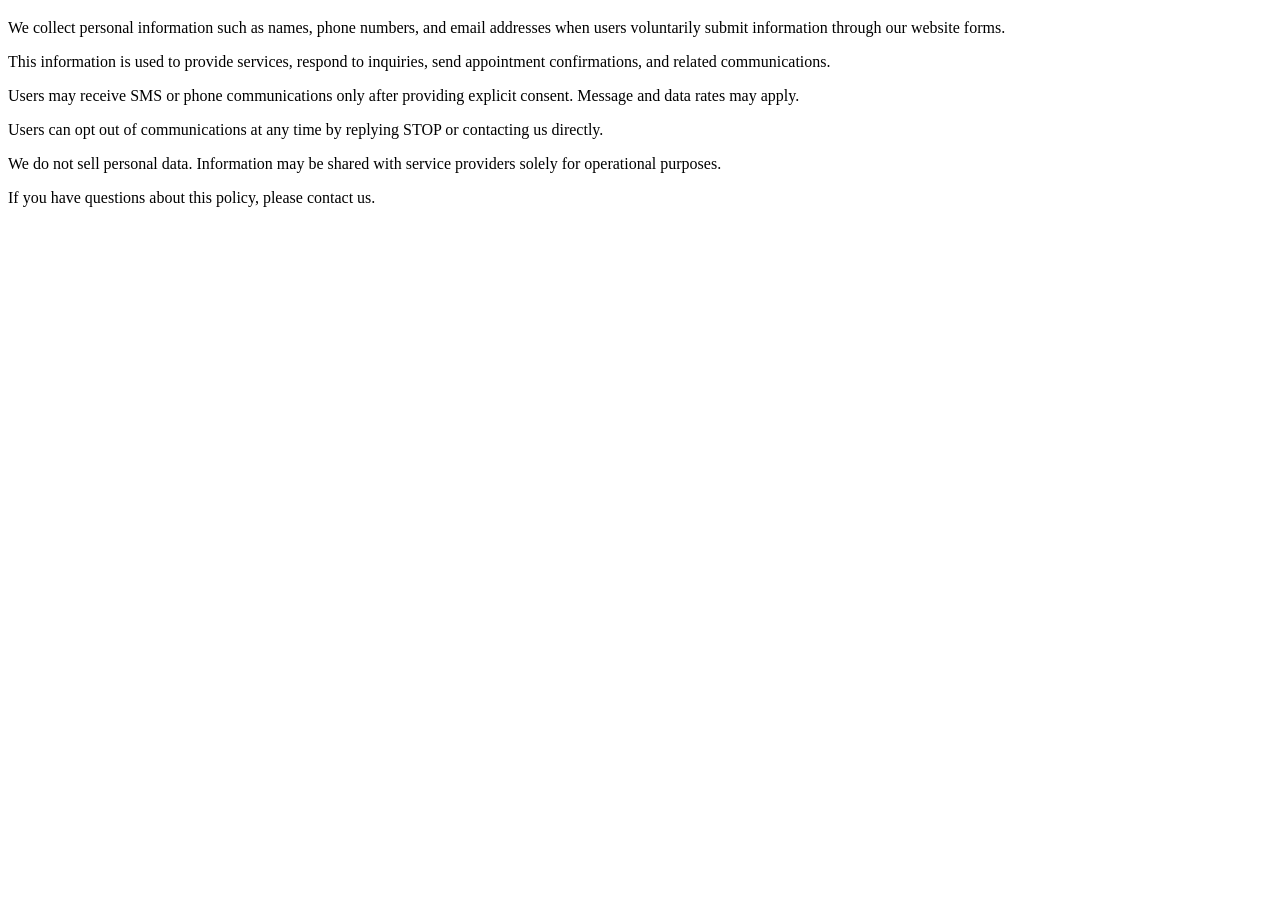
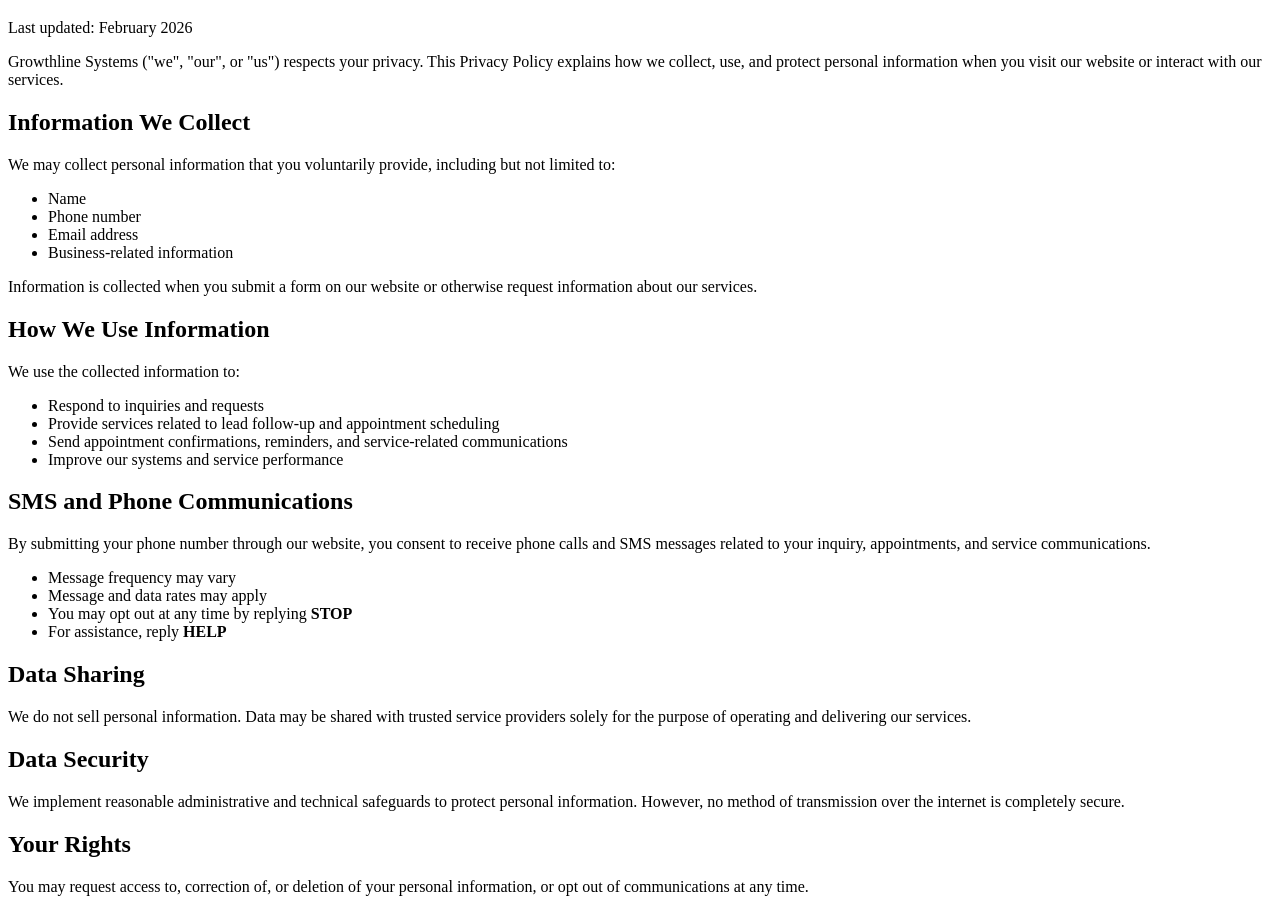
Before and after one commit to axelostling/growthlinesystems.com, a plain HTML site: page privacy.html in a window 1280 px wide. Shown: the part 61-959 px from the top of the page. Before the commit the page ends 800 px from the top, so only its background shows below. Drawn offline with Linux system fonts and the light colour scheme.

Commit message:
privacy.html

```diff
--- a/privacy.html
+++ b/privacy.html
@@ -1,22 +1,84 @@
 <!DOCTYPE html>
-<html>
+<html lang="en">
 <head>
+  <meta charset="UTF-8">
   <title>Privacy Policy</title>
-  <meta charset="UTF-8">
 </head>
 <body>
   <h1>Privacy Policy</h1>
+  <p>Last updated: February 2026</p>
 
-  <p>We collect personal information such as names, phone numbers, and email addresses when users voluntarily submit information through our website forms.</p>
+  <p>
+    Growthline Systems ("we", "our", or "us") respects your privacy. This Privacy Policy explains
+    how we collect, use, and protect personal information when you visit our website or interact
+    with our services.
+  </p>
 
-  <p>This information is used to provide services, respond to inquiries, send appointment confirmations, and related communications.</p>
+  <h2>Information We Collect</h2>
+  <p>
+    We may collect personal information that you voluntarily provide, including but not limited to:
+  </p>
+  <ul>
+    <li>Name</li>
+    <li>Phone number</li>
+    <li>Email address</li>
+    <li>Business-related information</li>
+  </ul>
 
-  <p>Users may receive SMS or phone communications only after providing explicit consent. Message and data rates may apply.</p>
+  <p>
+    Information is collected when you submit a form on our website or otherwise request information
+    about our services.
+  </p>
 
-  <p>Users can opt out of communications at any time by replying STOP or contacting us directly.</p>
+  <h2>How We Use Information</h2>
+  <p>
+    We use the collected information to:
+  </p>
+  <ul>
+    <li>Respond to inquiries and requests</li>
+    <li>Provide services related to lead follow-up and appointment scheduling</li>
+    <li>Send appointment confirmations, reminders, and service-related communications</li>
+    <li>Improve our systems and service performance</li>
+  </ul>
 
-  <p>We do not sell personal data. Information may be shared with service providers solely for operational purposes.</p>
+  <h2>SMS and Phone Communications</h2>
+  <p>
+    By submitting your phone number through our website, you consent to receive phone calls and SMS
+    messages related to your inquiry, appointments, and service communications.
+  </p>
+  <ul>
+    <li>Message frequency may vary</li>
+    <li>Message and data rates may apply</li>
+    <li>You may opt out at any time by replying <strong>STOP</strong></li>
+    <li>For assistance, reply <strong>HELP</strong></li>
+  </ul>
 
-  <p>If you have questions about this policy, please contact us.</p>
+  <h2>Data Sharing</h2>
+  <p>
+    We do not sell personal information. Data may be shared with trusted service providers solely
+    for the purpose of operating and delivering our services.
+  </p>
+
+  <h2>Data Security</h2>
+  <p>
+    We implement reasonable administrative and technical safeguards to protect personal information.
+    However, no method of transmission over the internet is completely secure.
+  </p>
+
+  <h2>Your Rights</h2>
+  <p>
+    You may request access to, correction of, or deletion of your personal information, or opt out
+    of communications at any time.
+  </p>
+
+  <h2>Changes to This Policy</h2>
+  <p>
+    We may update this Privacy Policy from time to time. Any changes will be posted on this page.
+  </p>
+
+  <h2>Contact</h2>
+  <p>
+    If you have questions about this Privacy Policy, please contact us.
+  </p>
 </body>
 </html>
```
